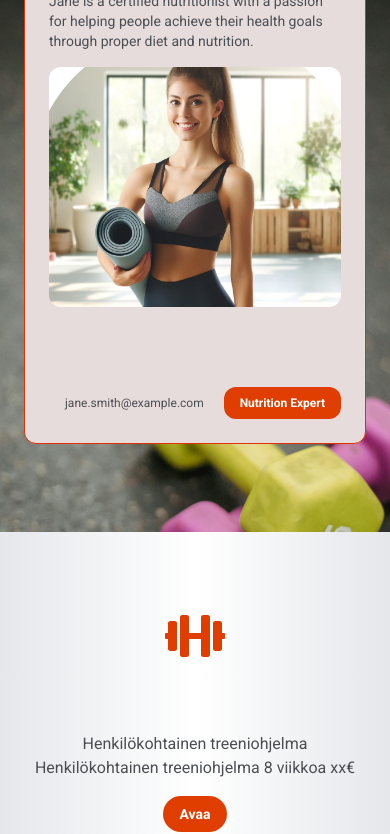
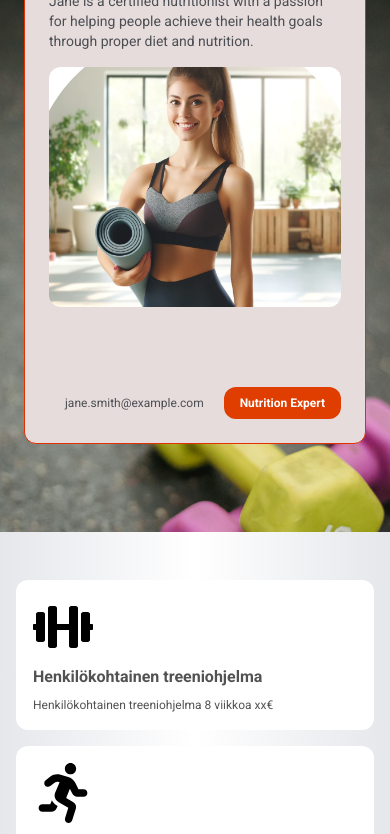
Before and after one commit to Abismall/kunto, a Next.js app: page / in a window 390 px wide. Shown: the part 2375-3209 px from the top of the page. Built offline with nearby package versions, Linux system fonts and the light colour scheme.

Commit message:
card stack, bento grid

```diff
--- /dev/null
+++ b/app/components/bento-grid.tsx
@@ -0,0 +1,54 @@
+import { cn } from "@/lib/utils";
+
+export const BentoGrid = ({
+  className,
+  children,
+}: {
+  className?: string;
+  children?: React.ReactNode;
+}) => {
+  return (
+    <div
+      className={cn(
+        "grid md:auto-rows-[18rem] grid-cols-1 md:grid-cols-3 gap-4 max-w-7xl mx-auto ",
+        className
+      )}
+    >
+      {children}
+    </div>
+  );
+};
+
+export const BentoGridItem = ({
+  className,
+  title,
+  description,
+  header,
+  icon,
+}: {
+  className?: string;
+  title?: string | React.ReactNode;
+  description?: string | React.ReactNode;
+  header?: React.ReactNode;
+  icon?: React.ReactNode;
+}) => {
+  return (
+    <div
+      className={cn(
+        "row-span-1 rounded-xl group/bento hover:shadow-xl transition duration-200 shadow-input dark:shadow-none p-4 dark:bg-black dark:border-white/[0.2] bg-white border border-transparent justify-between flex flex-col space-y-4",
+        className
+      )}
+    >
+      {header}
+      <div className="group-hover/bento:translate-x-2 transition duration-200">
+        {icon}
+        <div className="font-sans font-bold text-neutral-600 dark:text-neutral-200 mb-2 mt-2">
+          {title}
+        </div>
+        <div className="font-sans font-normal text-neutral-600 text-xs dark:text-neutral-300">
+          {description}
+        </div>
+      </div>
+    </div>
+  );
+};
--- /dev/null
+++ b/app/components/card-stack.tsx
@@ -0,0 +1,75 @@
+"use client";
+import { useEffect, useState } from "react";
+import { motion } from "framer-motion";
+
+// eslint-disable-next-line @typescript-eslint/no-explicit-any
+let interval: any;
+
+export type CardStackItem = {
+  id: number;
+  name: string;
+  designation: string;
+  content: React.ReactNode;
+};
+
+export const CardStack = ({
+  items,
+  offset,
+  scaleFactor,
+}: {
+  items: CardStackItem[];
+  offset?: number;
+  scaleFactor?: number;
+}) => {
+  const CARD_OFFSET = offset || 10;
+  const SCALE_FACTOR = scaleFactor || 0.06;
+  const [cards, setCards] = useState<CardStackItem[]>(items);
+
+  useEffect(() => {
+    startFlipping();
+
+    return () => clearInterval(interval);
+  }, []);
+  const startFlipping = () => {
+    interval = setInterval(() => {
+      setCards((prevCards: CardStackItem[]) => {
+        const newArray = [...prevCards]; // create a copy of the array
+        newArray.unshift(newArray.pop()!); // move the last element to the front
+        return newArray;
+      });
+    }, 5000);
+  };
+
+  return (
+    <div className="relative  h-60 w-60 md:h-60 md:w-96">
+      {cards.map((card, index) => {
+        return (
+          <motion.div
+            key={card.id}
+            className="absolute dark:bg-black bg-white h-60 w-60 md:h-60 md:w-96 rounded-3xl p-4 shadow-xl border border-neutral-200 dark:border-white/[0.1]  shadow-black/[0.1] dark:shadow-white/[0.05] flex flex-col justify-between"
+            style={{
+              transformOrigin: "top center",
+            }}
+            animate={{
+              top: index * -CARD_OFFSET,
+              scale: 1 - index * SCALE_FACTOR, // decrease scale for cards that are behind
+              zIndex: cards.length - index, //  decrease z-index for the cards that are behind
+            }}
+          >
+            <div className="font-normal text-neutral-700 dark:text-neutral-200">
+              {card.content}
+            </div>
+            <div>
+              <p className="text-neutral-500 font-medium dark:text-white">
+                {card.name}
+              </p>
+              <p className="text-neutral-400 font-normal dark:text-neutral-200">
+                {card.designation}
+              </p>
+            </div>
+          </motion.div>
+        );
+      })}
+    </div>
+  );
+};
--- a/app/components/expandable-cards.tsx
+++ b/app/components/expandable-cards.tsx
@@ -3,6 +3,7 @@ import Image from "next/image";
 import React, { useEffect, useId, useRef, useState } from "react";
 import { AnimatePresence, motion } from "framer-motion";
 import { useOutsideClick } from "@/lib/utils";
+import { BentoGrid, BentoGridItem } from "./bento-grid";
 
 type Card = {
   description: string;
@@ -99,14 +100,8 @@ export function ExpandableCardCollection({ cards }: { cards: Card[] }) {
                       {active.description}
                     </motion.p>
                   </div>
-                  <motion.button
-                    layoutId={`button-${active.title}-${id}`}
-                    onClick={() => setActive(null)}
-                    className="px-4 py-3 text-sm rounded-full font-bold bg-primary-dark text-typography"
-                  >
-                    Sulje
-                  </motion.button>
                 </div>
+
                 <div className="pt-4 relative px-4">
                   <motion.div
                     layout
@@ -119,58 +114,33 @@ export function ExpandableCardCollection({ cards }: { cards: Card[] }) {
                   </motion.div>
                 </div>
               </div>
+              <motion.button
+                layoutId={`button-${active.title}-${id}`}
+                onClick={() => setActive(null)}
+                className="text-sm font-bold bg-primary-dark text-typography sm:relative sm:bottom-auto sm:left-auto sm:right-auto absolute bottom-0 left-0 right-0 p-4"
+              >
+                Sulje
+              </motion.button>
             </motion.div>
           </div>
         ) : null}
       </AnimatePresence>
-      <ul className="max-w-2xl mx-auto w-full gap-4">
+
+      <BentoGrid>
         {cards.map((card) => (
           <motion.div
             layoutId={`card-${card.title}-${id}`}
             key={`card-${card.title}-${id}`}
             onClick={() => setActive(card)}
-            className="p-4 flex flex-col md:flex-row justify-between items-center hover:bg-light rounded-xl cursor-pointer"
           >
-            <div className="flex gap-4 flex-col md:flex-row">
-              <motion.div layoutId={`image-${card.title}-${id}`}>
-                {typeof card.src === "string" ? (
-                  <Image
-                    width={100}
-                    height={100}
-                    src={card.src}
-                    alt={card.title}
-                    className="h-40 w-30 md:h-14 md:w-14 rounded-lg object-cover object-top"
-                  />
-                ) : (
-                  <div className="h-40 w-30 md:h-14 md:w-14 flex items-center justify-center text-primary">
-                    {card.src}
-                  </div>
-                )}
-              </motion.div>
-              <div className="">
-                <motion.h3
-                  layoutId={`title-${card.title}-${id}`}
-                  className="font-medium text-dark text-center md:text-left"
-                >
-                  {card.title}
-                </motion.h3>
-                <motion.p
-                  layoutId={`description-${card.description}-${id}`}
-                  className="text-dark text-center md:text-left"
-                >
-                  {card.description}
-                </motion.p>
-              </div>
-            </div>
-            <motion.button
-              layoutId={`button-${card.title}-${id}`}
-              className="px-4 py-2 text-sm rounded-full font-bold bg-primary hover:bg-primary-dark hover:text-secondary text-typography mt-4 md:mt-0"
-            >
-              Avaa
-            </motion.button>
+            <BentoGridItem
+              icon={card.src}
+              title={card.title}
+              description={card.description}
+            />
           </motion.div>
         ))}
-      </ul>
+      </BentoGrid>
     </>
   );
 }
--- a/app/page.tsx
+++ b/app/page.tsx
@@ -2,7 +2,6 @@
 import Hero from "@components/ui/hero";
 import ProfileStripe from "./components/profile-stripe";
 
-import Section from "./components/ui/section";
 import Lamp from "./components/lamp";
 import {
   Modal,
@@ -13,13 +12,15 @@ import {
 } from "./components/modal";
 import {
   FaAppleAlt,
+  FaBiking,
   FaBriefcase,
   FaDumbbell,
-  FaHeartbeat,
   FaRunning,
+  FaStream,
   FaUsers,
 } from "react-icons/fa";
 import { ExpandableCardCollection } from "./components/expandable-cards";
+
 const cards2 = [
   {
     description: "Henkilökohtainen treeniohjelma 8 viikkoa xx€",
@@ -31,19 +32,6 @@ const cards2 = [
         Sisältää kaksi ohjattua treeniä missä liikkeet käydään lävitse (Hintaan
         lisätään valitun salin käyntimaksut). Ohjelmaa muokataan etenemisen
         mukaan.
-      </p>
-    ),
-  },
-  {
-    description: "Henkilökohtainen elämäntapavalmennus 1kk xx€",
-    title: "Henkilökohtainen elämäntapavalmennus",
-    src: <FaHeartbeat className="text-6xl" />,
-    ctaLink: "#",
-    content: () => (
-      <p>
-        Ohjattavalle luodaan elämäntilanteeseen sopivat tavoitteet liikunnan,
-        ravitsemuksen ja palautumisen suhteen. Valmennuksen tavoitteena on luoda
-        arkeen hyvinvointia tukevia rutiineja lähtötason mukaisesti.
       </p>
     ),
   },
@@ -64,6 +52,7 @@ const cards2 = [
     ),
   },
 ];
+
 const cards = [
   {
     title: "Nuorten lihasvoimatreenin alkeet",
@@ -103,23 +92,35 @@ const cards = [
     ),
   },
   {
-    title: "YRITYSPALVELUT",
-    icon: <FaBriefcase className="text-primary text-3xl mr-3" />,
+    title: "Joogan perusteet",
+    duration: "6 viikkoa xx€",
+    icon: <FaStream className="text-primary text-3xl mr-3" />,
     description: (
       <>
         <p className="mb-4 text-lg text-typography">
-          Toteutamme yrityksille tyky-päiviä sekä työkykyä tukevia
-          hyvinvointikampanjoita. Palvelu koostetaan tilaajan henkilöstömäärän
-          ja tarpeen mukaan. Pyydä tarjous yhteydenottolomakkeella.
-        </p>
-        <p className="text-lg font-bold text-typography">
-          Suosittuja tyky-päiväohjelmia:
+          Tämä kurssi johdattaa osallistujat joogan maailmaan, keskittyen
+          perusliikkeisiin ja hengitystekniikoihin.
         </p>
         <ul className="list-disc list-inside mb-4 text-lg text-typography">
-          <li>Kuntonyrkkeily</li>
-          <li>Rentoutumispaja</li>
-          <li>Seinäkiipeily</li>
-          <li>Toiminnallinen treeni</li>
+          <li>Ohjatut joogatunnit kerran viikossa</li>
+          <li>Hengitysharjoituksia ja meditaatiota</li>
+        </ul>
+      </>
+    ),
+  },
+  {
+    title: "Kestävyyskunnon kohotus",
+    duration: "10 viikkoa xx€",
+    icon: <FaBiking className="text-primary text-3xl mr-3" />,
+    description: (
+      <>
+        <p className="mb-4 text-lg text-typography">
+          Kurssi keskittyy kestävyyskunnon parantamiseen erilaisten aerobisten
+          harjoitusten avulla, sopii kaiken tasoisille liikkujille.
+        </p>
+        <ul className="list-disc list-inside mb-4 text-lg text-typography">
+          <li>Viikoittaiset juoksu- ja pyöräilytreenit</li>
+          <li>Kuntotason seuranta ja henkilökohtaiset tavoitteet</li>
         </ul>
       </>
     ),
@@ -136,69 +137,21 @@ export default function Page() {
           lowerText={`The right way.`}
         />
       </section>
-
-      <div className="mx-auto">
+      <div className="bg-gradient-to-r from-gray-200 via-white to-gray-200">
+        <div className="mx-auto mb-4">
           <ProfileStripe />
         </div>
-      <Section
-        id="yksilovalmennukset"
-        bgColor="bg-gradient-to-r from-gray-200 via-white to-gray-200"
-        textColor="text-dark"
-      >
+
+        <div className="py-8 px-4">
           <ExpandableCardCollection cards={cards2} />
-      </Section>
-
-      <Section
-        id="ryhmavalmennukset"
-        bgColor="bg-gradient-to-r from-gray-200 via-white to-gray-200"
-        textColor="text-dark"
-      >
+        </div>
+        <div className="flex flex-col md:flex-row">
           <div>
-          <div className="text-center relative z-10">
-            <h2 className="text-2xl font-extrabold mb-6 text-primary">
-              ALKAVAT RYHMÄVALMENNUKSET
-            </h2>
-            <div className="grid grid-cols-1 md:grid-cols-2 gap-8 text-left">
-              <div className="p-6 border border-secondary-dark rounded-lg shadow-lg bg-light bg-opacity-80 hover:bg-opacity-100 transition duration-300">
-                <div className="flex items-center mb-4">
-                  <FaUsers className="text-primary text-3xl mr-3" />
-                  <h3 className="text-2xl font-bold text-dark">
-                    Nuorten lihasvoimatreenin alkeet 8 viikkoa xx€
-                  </h3>
-                </div>
-                <p className="mb-4 text-lg text-typography">
-                  Kurssilla ohjataan nuorta treenaamaan turvallisesti,
-                  kehitetään motoriikkaa ja lihashallintaa sekä tutustutaan
-                  kuntosaliharjoittelun perusliikkeisiin
-                </p>
-                <ul className="list-disc list-inside mb-4 text-lg text-typography">
-                  <li>Ohjatut treenit kahdesti viikossa</li>
-                </ul>
-              </div>
-              <div className="p-6 border border-secondary-dark rounded-lg shadow-lg bg-light bg-opacity-80 hover:bg-opacity-100 transition duration-300">
-                <div className="flex items-center mb-4">
-                  <FaRunning className="text-primary text-3xl mr-3" />
-                  <h3 className="text-2xl font-bold text-dark">
-                    Jaksamista arkeen 12 viikkoa xx€
-                  </h3>
-                </div>
-                <p className="mb-4 text-lg text-typography">
-                  Kurssi on suunnattu henkilöille, jotka kokevat haastetta
-                  rakentaa arkeensa jaksamista tukevia rutiineja.
-                </p>
-                <p className="text-lg text-typography">
-                  Kurssilla annetaan viikoittaiset liikuntatavoitteet,
-                  ravitsemustavoitteet sekä palautumistavoitteet. Annettujen
-                  tavoitteiden täyttämiseksi rakennetaan työkaluja ja pyritään
-                  opastamaan osallistujaa löytämään mielekkäitä tapoja rakentaa
-                  itsellensä tasapainoinen arki
-                </p>
-              </div>
-              <div className="p-6 border border-secondary-dark rounded-lg shadow-lg bg-light bg-opacity-80 hover:bg-opacity-100 transition duration-300">
+            <div className="p-6 mr-4 ml-4 mt-2 mb-2 border border-secondary-dark rounded-lg shadow-lg bg-light bg-opacity-80 hover:bg-opacity-100 transition duration-300">
               <div className="flex items-center mb-4">
                 <FaBriefcase className="text-primary text-3xl mr-3" />
-                  <h3 className="text-2xl font-bold text-dark">
-                    YRITYSPALVELUT
+                <h3 className="text-2xl md:text-4xl font-bold text-dark">
+                  YRITYKSILLE
                 </h3>
               </div>
               <p className="mb-4 text-lg text-typography">
@@ -218,18 +171,33 @@ export default function Page() {
               </ul>
             </div>
           </div>
+          <div className="p-6 mr-4 ml-4 border border-secondary-dark rounded-lg shadow-lg bg-light bg-opacity-80 hover:bg-opacity-100 transition duration-300">
+            <div className="flex items-center mb-4">
+              <FaBriefcase className="text-primary text-3xl mr-3" />
+              <h3 className="text-2xl md:text-4xl font-bold text-dark">
+                YKSITYISILLE
+              </h3>
+            </div>
+            <p className="mb-4 text-lg text-typography">
+              Toteutamme yrityksille tyky-päiviä sekä työkykyä tukevia
+              hyvinvointikampanjoita. Palvelu koostetaan tilaajan
+              henkilöstömäärän ja tarpeen mukaan. Pyydä tarjous
+              yhteydenottolomakkeella.
+            </p>
+            <p className="text-lg font-bold text-dark">
+              Suosittuja tyky-päiväohjelmia:
+            </p>
+            <ul className="list-disc list-inside mb-4 text-lg text-typography">
+              <li>Kuntonyrkkeily</li>
+              <li>Rentoutumispaja</li>
+              <li>Seinäkiipeily</li>
+              <li>Toiminnallinen treeni</li>
+            </ul>
           </div>
         </div>
-      </Section>
-
-      <Section
-        id="ryhmavalmennukset"
-        bgColor="bg-gradient-to-r from-gray-200 via-white to-gray-200"
-        textColor="text-dark"
-      >
         <div>
-          <div className="text-center relative z-10">
-            <h2 className="text-2xl font-extrabold mb-6 text-primary">
+          <div className="text-center relative z-10 py-12">
+            <h2 className="text-3xl md:text-5xl font-extrabold mb-6 text-primary p-4 rounded-lg shadow-md">
               ALKAVAT RYHMÄVALMENNUKSET
             </h2>
             <div className="grid grid-cols-1 md:grid-cols-2 gap-8 text-left">
@@ -273,7 +241,7 @@ export default function Page() {
             </div>
           </div>
         </div>
-      </Section>
+      </div>
     </>
   );
 }
```
Lines whose indentation alone changed are shown as unchanged.
